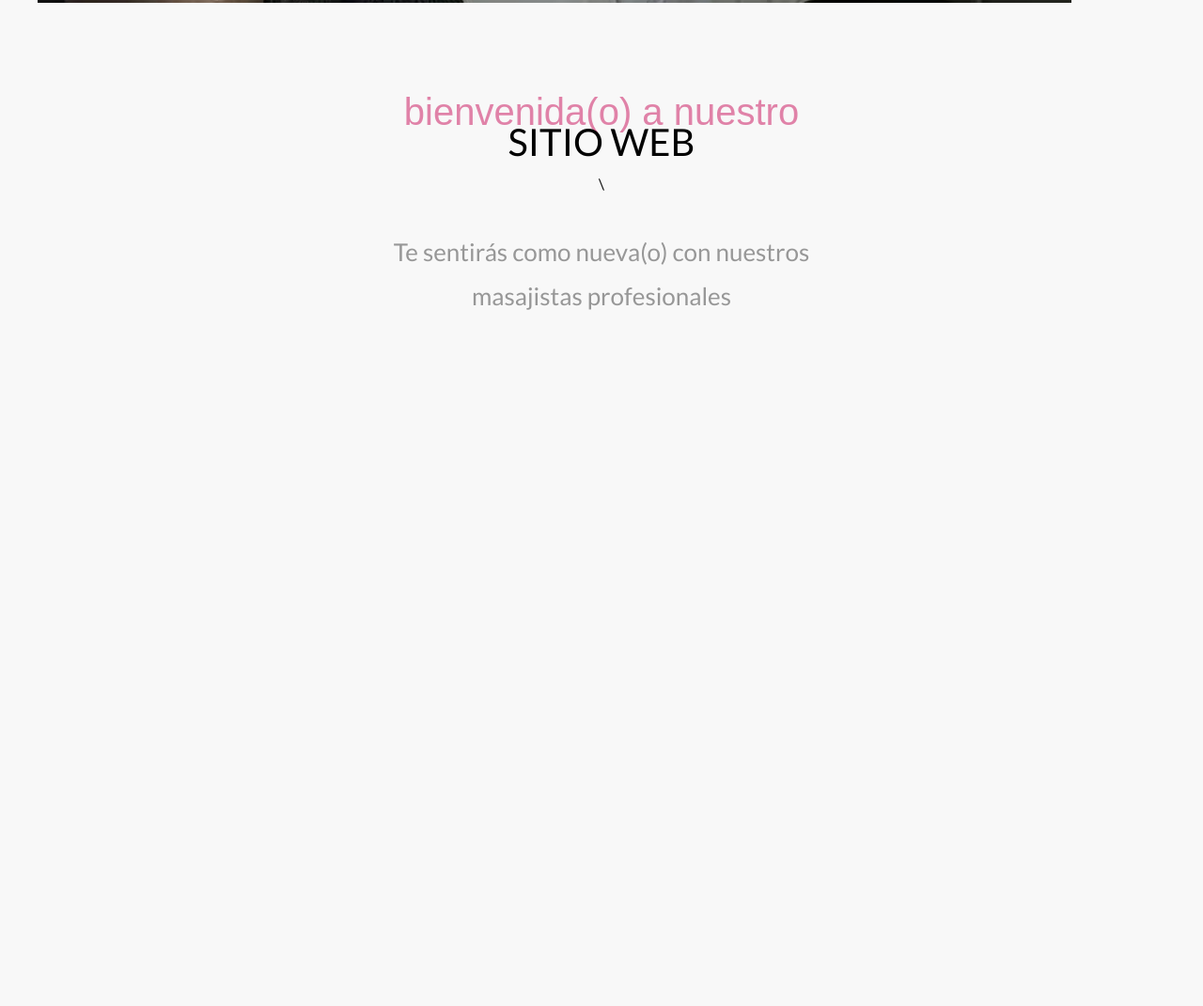
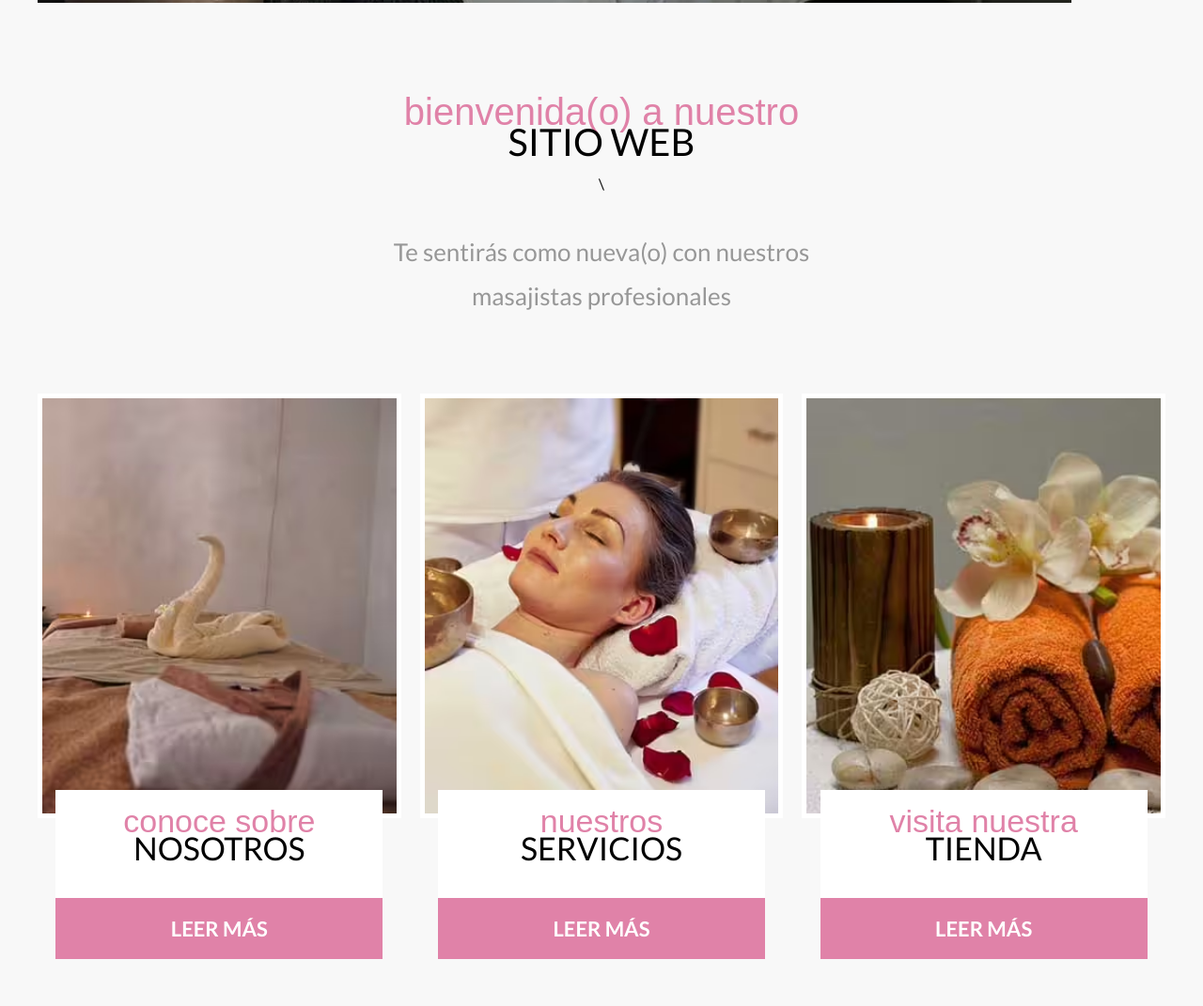
Before and after one commit to joelcascar/proyecto-carolinaSpa, a website: page index.html in a window 1280 px wide. Shown: the part 931-2002 px from the top of the page at 94% size. Before the commit the page ends 1350 px from the top, so only its background shows below. Drawn offline with Linux system fonts and the light colour scheme; a web font is replaced by a local one.

Commit message:
cards finalizado

```diff
--- a/index.html
+++ b/index.html
@@ -60,5 +60,49 @@
         <h1 class="bienvenida__heading">Bienvenida(o) a nuestro <span>sitio web</span></h1>\
         <p class="bienvenida__texto">Te sentirás como nueva(o) con nuestros masajistas profesionales</p>
     </section>
+
+    <!-- Sección cards -->
+
+    <section class="cards">
+        <div class="cards__grid contenedor">
+            <div class="card">
+                <picture>
+                    <source srcset="build/img/servicio_01.avif" type="image/avif">
+                    <source srcset="build/img/servicio_01.webp" type="image/webp">
+                    <img class="card__imagen" loading="lazy" src="build/img/servicio_01.jpg" alt="imagen card" width="342" height="402">
+                </picture>
+
+                <div class="card__contenido">
+                    <h2 class="card__heading">Conoce sobre <span>Nosotros</span></h2>
+                    <a href="#" class="card__enlace">Leer más</a>
+                </div>
+            </div> <!-- card -->
+            <div class="card">
+                <picture>
+                    <source srcset="build/img/servicio_02.avif" type="image/avif">
+                    <source srcset="build/img/servicio_02.webp" type="image/webp">
+                    <img class="card__imagen" loading="lazy" src="build/img/servicio_02.jpg" alt="imagen card" width="342" height="402">
+                </picture>
+
+                <div class="card__contenido">
+                    <h2 class="card__heading">Nuestros <span>Servicios</span></h2>
+                    <a href="#" class="card__enlace">Leer más</a>
+                </div>
+            </div> <!-- card -->
+            <div class="card">
+                <picture>
+                    <source srcset="build/img/servicio_03.avif" type="image/avif">
+                    <source srcset="build/img/servicio_03.webp" type="image/webp">
+                    <img class="card__imagen" loading="lazy" src="build/img/servicio_03.jpg" alt="imagen card" width="342" height="402">
+                </picture>
+
+                <div class="card__contenido">
+                    <h2 class="card__heading">Visita nuestra <span>Tienda</span></h2>
+                    <a href="#" class="card__enlace">Leer más</a>
+                </div>
+            </div> <!-- card -->
+        </div>
+    </section>
+
 </body>
 </html>
--- /dev/null
+++ b/src/scss/ui/contenido/_cards.scss
@@ -0,0 +1,55 @@
+@use "base/variables" as v;
+@use "base/mixins" as m;
+
+.cards{
+    &__grid{
+        @include m.tablet{
+            @include m.grid(3, 2rem);
+        }
+    }
+}
+
+.card{
+    max-width: 35rem;
+    margin: 0 auto 2rem auto;
+
+    &:last-of-type{
+        margin-bottom: 0;
+    }
+
+    @include m.tablet{
+        max-width: unset;
+        margin: 0;
+    }
+
+    &__imagen{
+        width: 100%;
+        border: .5rem solid v.$blanco;
+        transition: transform 0.3s ease;
+        &:hover{
+            transform: rotate(4deg) scale(1.3);
+        }
+    }
+
+    &__contenido{
+        max-width: 90%;
+        background-color: v.$blanco;
+        // Colocar un elemento encima de otro
+        //margin: -5rem auto 0 auto;
+        //position: relative;
+        // segundo metodo
+        margin: 0 auto;
+        transform: translateY(-5rem);
+    }
+
+    &__heading{
+        @include m.headingCursiva;
+        font-size: 3.4rem;
+        padding: 2rem;
+
+    }
+    &__enlace{
+        @include m.boton(v.$secundario, v.$blanco);
+        display: block;
+    }
+}
--- a/src/scss/ui/contenido/_index.scss
+++ b/src/scss/ui/contenido/_index.scss
@@ -1 +1,2 @@
 @forward "bienvenida";
+@forward "cards";
```
Also changed, not shown: build/css/app.css, 1 other file.
